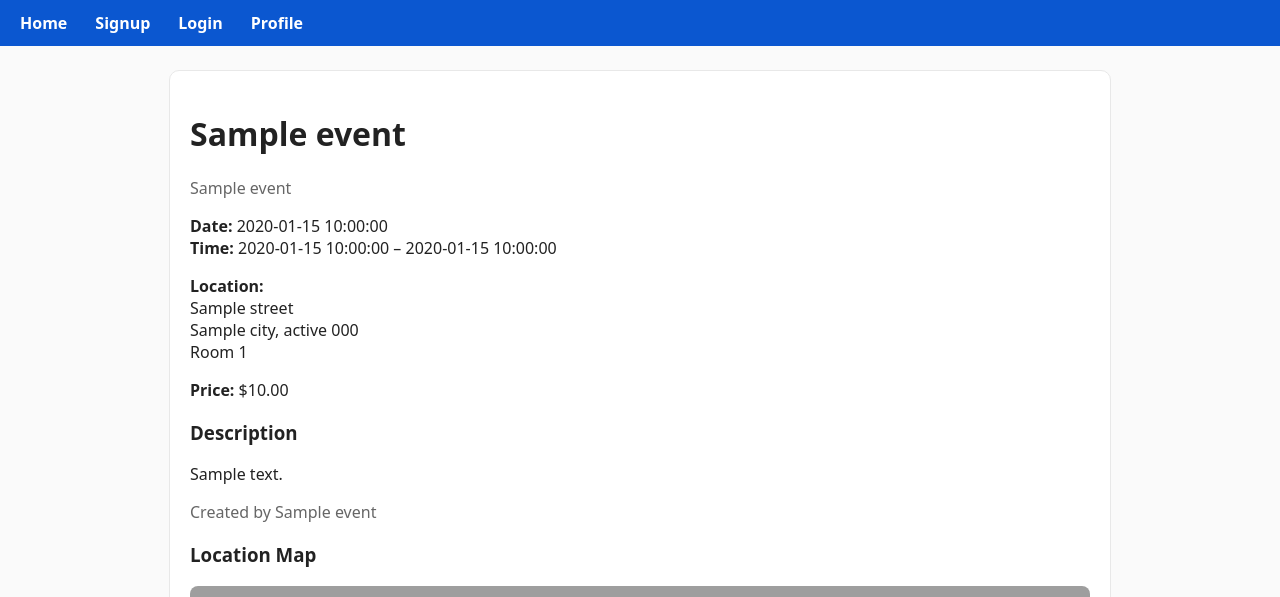
After one commit to GuanzhenQian2004/EventSync, a Flask app: template templates/event_detail.html in a window 1280 px wide. The commit adds this page. Shown: the top 597 px of the page. Run offline with Flask 3, Linux system fonts and the light colour scheme; the template is opened without the code that fills it: most values are stand-ins (such as "Sample title", 1, 10 or a date in 2020); grey boxes are pictures that could not be loaded.

Commit message:
Fixed few formatting issues and Created individual pages for events

```diff
--- a/app.py
+++ b/app.py
@@ -50,14 +50,19 @@ def get_db_connection():
 
 @app.get("/")
 def home():
-    # NEW: fetch event_name, org_name for homepage
+    # fetch eid, event_name, org_name for homepage
     events = []
     err = None
     try:
         conn = get_db_connection()
         with conn.cursor() as cur:
-            cur.execute("SELECT event_name, org_name FROM event NATURAL JOIN host ORDER BY event_name")
-            events = cur.fetchall()  # list of tuples: (event_name, org_name)
+            cur.execute("""
+                SELECT e.eid, e.event_name, h.org_name
+                FROM event e
+                JOIN host h ON h.eid = e.eid
+                ORDER BY e.event_name
+            """)
+            events = cur.fetchall()  # list of tuples: (eid, event_name, org_name)
     except Exception as e:
         err = str(e)
     finally:
@@ -67,6 +72,69 @@ def home():
             pass
 
     return render_template("home.html", events=events, err=err)
+
+
+@app.get("/events/<int:eid>")
+def event_detail(eid):
+    conn = get_db_connection()
+    event = None
+    try:
+        with conn.cursor() as cur:
+            cur.execute("""
+                SELECT
+                    e.eid,
+                    e.event_name,
+                    e.date,
+                    e.start_time,
+                    e.end_time,
+                    e.description,
+                    e.price,
+                    e.room_number,
+                    v.street,
+                    v.city,
+                    v.zip,
+                    z.state,
+                    o.org_name,
+                    e.created_by,
+                    u.name AS creator_name
+                FROM event e
+                JOIN host h ON h.eid = e.eid
+                JOIN organization o ON o.org_name = h.org_name
+                JOIN venue v ON v.vid = e.vid
+                JOIN zip_codes z ON z.zip = v.zip
+                LEFT JOIN users u ON u.user_email = e.created_by
+                WHERE e.eid = %s
+            """, (eid,))
+            row = cur.fetchone()
+    finally:
+        conn.close()
+
+    if not row:
+        flash("Event not found.")
+        return redirect(url_for("home"))
+
+    # unpack row into a dict for easier use in the template
+    event = {
+        "eid": row[0],
+        "event_name": row[1],
+        "date": row[2],
+        "start_time": row[3],
+        "end_time": row[4],
+        "description": row[5],
+        "price": row[6],
+        "room_number": row[7],
+        "street": row[8],
+        "city": row[9],
+        "zip": row[10],
+        "state": row[11],
+        "org_name": row[12],
+        "created_by": row[13],
+        "creator_name": row[14],
+    }
+
+    return render_template("event_detail.html", event=event)
+
+
 
 @app.route("/login", methods=["GET", "POST"])
 def login():
@@ -118,10 +186,11 @@ def login_required(view):
         return view(*args, **kwargs)
     return wrapper
 
+
 @app.route("/events/new", methods=["GET", "POST"])
 @login_required
 def create_events():
-    #load organizations and venues for the form w dropdowns
+    # load organizations and venues for the form w dropdowns
     organizations, venues, load_err = [], [], None
     try:
         conn = get_db_connection()
@@ -134,7 +203,7 @@ def create_events():
                 JOIN zip_codes z ON z.zip = v.zip
                 ORDER BY v.city, v.street
             """)
-            venues = cur.fetchall() #list[(vid,label)]
+            venues = cur.fetchall()  # list[(vid,label)]
     except Exception as e:
         load_err = str(e)
     finally:
@@ -157,6 +226,9 @@ def create_events():
     price_str = (request.form.get("price") or "0").strip()
     description = (request.form.get("description") or "").strip()
 
+    # who is creating this event
+    created_by = session.get("user_email")  # login_required should guarantee this
+
     # Basic required fields
     if not (event_name and org_name and vid and date_str and start_str and end_str):
         flash("Please fill all required fields.")
@@ -171,11 +243,11 @@ def create_events():
         flash("Price must be a non-negative number.")
         return redirect(url_for("create_events"))
 
-    #Insert event, then host, link to organization
+    # Insert event, then host, link to organization
     conn = get_db_connection()
     try:
         with conn.cursor() as cur:
-            #Confirm foreign keys exist
+            # Confirm foreign keys exist
             cur.execute("SELECT 1 FROM venue WHERE vid=%s", (vid,))
             if not cur.fetchone():
                 flash("Selected venue does not exist.")
@@ -188,12 +260,16 @@ def create_events():
                 conn.close()
                 return redirect(url_for("create_events"))
 
-            # Insert into event (AUTO_INCREMENT path)
+            # 🔹 Insert into event with created_by
             cur.execute("""
-                INSERT INTO event (vid, room_number, date, start_time, end_time, description, price, event_name)
-                VALUES (%s, %s, %s, %s, %s, %s, %s, %s)
+                INSERT INTO event (
+                    vid, room_number, date, start_time, end_time,
+                    description, price, event_name, created_by
+                )
+                VALUES (%s, %s, %s, %s, %s, %s, %s, %s, %s)
             """,
-            (vid, room_number, date_str, start_str, end_str, description, price, event_name)
+            (vid, room_number, date_str, start_str, end_str,
+             description, price, event_name, created_by)
             )
             eid = cur.lastrowid
 
--- a/templates/base.html
+++ b/templates/base.html
@@ -5,29 +5,117 @@
   <title>{% block title %}EventSync{% endblock %}</title>
   <meta name="viewport" content="width=device-width, initial-scale=1" />
   <style>
-    body { font-family: system-ui, -apple-system, Segoe UI, Roboto, Arial, sans-serif; margin: 0; background:#fafafa; color:#222; }
-    header { background:#0b57d0; color:white; padding: 12px 20px; }
-    header a { color:white; text-decoration:none; margin-right:16px; font-weight:600; }
-    main { max-width: 900px; margin: 24px auto; background:white; border:1px solid #e8e8e8; border-radius:10px; padding:20px; }
+    body {
+      font-family: system-ui, -apple-system, Segoe UI, Roboto, Arial, sans-serif;
+      margin: 0;
+      background:#fafafa;
+      color:#222;
+    }
 
-    form label { display:block; margin:12px 0 6px; font-weight:600; }
+    header {
+      background:#0b57d0;
+      color:white;
+      padding: 12px 20px;
+    }
+
+    header a {
+      color:white;
+      text-decoration:none;
+      margin-right:16px;
+      font-weight:600;
+    }
+
+    main {
+      max-width: 900px;
+      margin: 24px auto;
+      background:white;
+      border:1px solid #e8e8e8;
+      border-radius:10px;
+      padding:20px;
+    }
+
+    form label {
+      display:block;
+      margin:12px 0 6px;
+      font-weight:600;
+    }
+
+    /* ---- Unified Form Styling ---- */
 
     input[type="text"],
     input[type="email"],
-    input[type="password"] {
-        width: 100%;
-        padding:10px;
-        border:1px solid #ccc;
-        border-radius:8px;
+    input[type="password"],
+    input[type="number"],
+    input[type="date"],
+    input[type="time"],
+    select,
+    textarea {
+      width: 100%;
+      padding:10px;
+      border:1px solid #ccc;
+      border-radius:8px;
+      font-size:15px;
+      box-sizing: border-box;
+      background:white;
     }
 
-    button { margin-top:14px; padding:10px 16px; border:none; border-radius:8px; background:#0b57d0; color:white; font-weight:700; cursor:pointer; }
+    textarea {
+      resize: vertical;
+    }
+
+    button {
+      margin-top:14px;
+      padding:10px 16px;
+      border:none;
+      border-radius:8px;
+      background:#0b57d0;
+      color:white;
+      font-weight:700;
+      cursor:pointer;
+      font-size:15px;
+    }
+
+    button:hover {
+      background:#0a4ec2;
+    }
+
+    /* Button-style link (Back button, etc.) */
+    a.btn {
+      display:inline-block;
+      padding:10px 16px;
+      background:#ddd;
+      border-radius:8px;
+      text-decoration:none;
+      color:#333;
+      font-weight:600;
+      margin-top:10px;
+    }
+
+    a.btn:hover {
+      background:#ccc;
+    }
+
+    /* Utility / flash messages */
     .muted { color:#666; }
-    .flash { background:#fdecea; color:#611a15; border:1px solid #f5c6cb; padding:10px 12px; border-radius:8px; margin:12px 0; }
-    nav { display:flex; gap:12px; align-items:center; }
+    .flash {
+      background:#fdecea;
+      color:#611a15;
+      border:1px solid #f5c6cb;
+      padding:10px 12px;
+      border-radius:8px;
+      margin:12px 0;
+    }
+
+    nav {
+      display:flex;
+      gap:12px;
+      align-items:center;
+    }
+
     .spacer { flex:1; }
   </style>
 </head>
+
 <body>
   <header>
     <nav>
@@ -35,7 +123,9 @@
       <a href="{{ url_for('signup') }}">Signup</a>
       <a href="{{ url_for('login') }}">Login</a>
       <a href="{{ url_for('profile') }}">Profile</a>
+
       <div class="spacer"></div>
+
       {% if session.get('user_email') %}
         <span class="muted">Signed in as {{ session.get('user_email') }}</span>
         <a href="{{ url_for('logout') }}">Logout</a>
@@ -43,12 +133,16 @@
       {% endif %}
     </nav>
   </header>
+
   <main>
     {% with messages = get_flashed_messages() %}
       {% if messages %}
-        {% for m in messages %}<div class="flash">{{ m }}</div>{% endfor %}
+        {% for m in messages %}
+          <div class="flash">{{ m }}</div>
+        {% endfor %}
       {% endif %}
     {% endwith %}
+
     {% block content %}{% endblock %}
   </main>
 </body>
--- /dev/null
+++ b/templates/event_detail.html
@@ -0,0 +1,65 @@
+{% extends "base.html" %}
+{% block title %}{{ event.event_name }} · EventSync{% endblock %}
+{% block content %}
+  <h1>{{ event.event_name }}</h1>
+  <p class="muted">{{ event.org_name }}</p>
+
+  <p>
+    <strong>Date:</strong>
+    {{ event.date }}
+    <br>
+    <strong>Time:</strong>
+    {{ event.start_time }} – {{ event.end_time }}
+  </p>
+
+  <p>
+    <strong>Location:</strong><br>
+    {{ event.street }}<br>
+    {{ event.city }}, {{ event.state }} {{ event.zip }}
+    {% if event.room_number %}
+      <br>Room {{ event.room_number }}
+    {% endif %}
+  </p>
+
+  <p>
+    <strong>Price:</strong>
+    {% if event.price == 0 %}
+      Free
+    {% else %}
+      ${{ '%.2f'|format(event.price) }}
+    {% endif %}
+  </p>
+
+  {% if event.description %}
+    <h3>Description</h3>
+    <p>{{ event.description }}</p>
+  {% endif %}
+
+  {% if event.creator_name or event.created_by %}
+    <p class="muted">
+      Created by
+      {% if event.creator_name %}
+        {{ event.creator_name }}
+      {% else %}
+        {{ event.created_by }}
+      {% endif %}
+    </p>
+  {% endif %}
+
+  <h3>Location Map</h3>
+  {% set address = event.street ~ ', ' ~ event.city ~ ', ' ~ event.state ~ ' ' ~ event.zip %}
+  <div style="margin-top:10px;">
+    <iframe
+      width="100%"
+      height="320"
+      style="border:0; border-radius:8px;"
+      loading="lazy"
+      referrerpolicy="no-referrer-when-downgrade"
+      src="https://www.google.com/maps?q={{ address|urlencode }}&output=embed">
+    </iframe>
+  </div>
+
+  <p style="margin-top:16px;">
+    <a class="btn" href="{{ url_for('home') }}">Back to all events</a>
+  </p>
+{% endblock %}
```
Also changed, not shown: static/search.js (+15 -13 lines), templates/event_new.html (+6 -2 lines), templates/home.html (+20 -4 lines).
